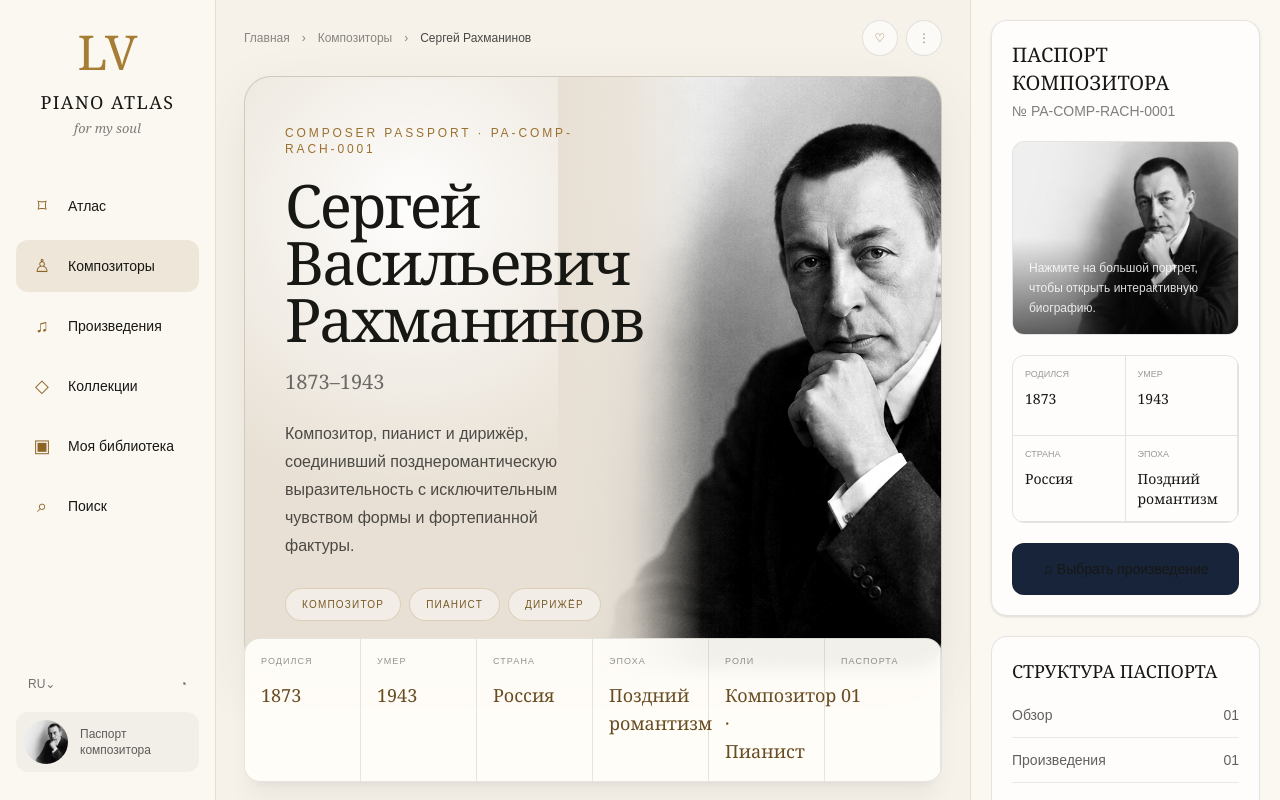
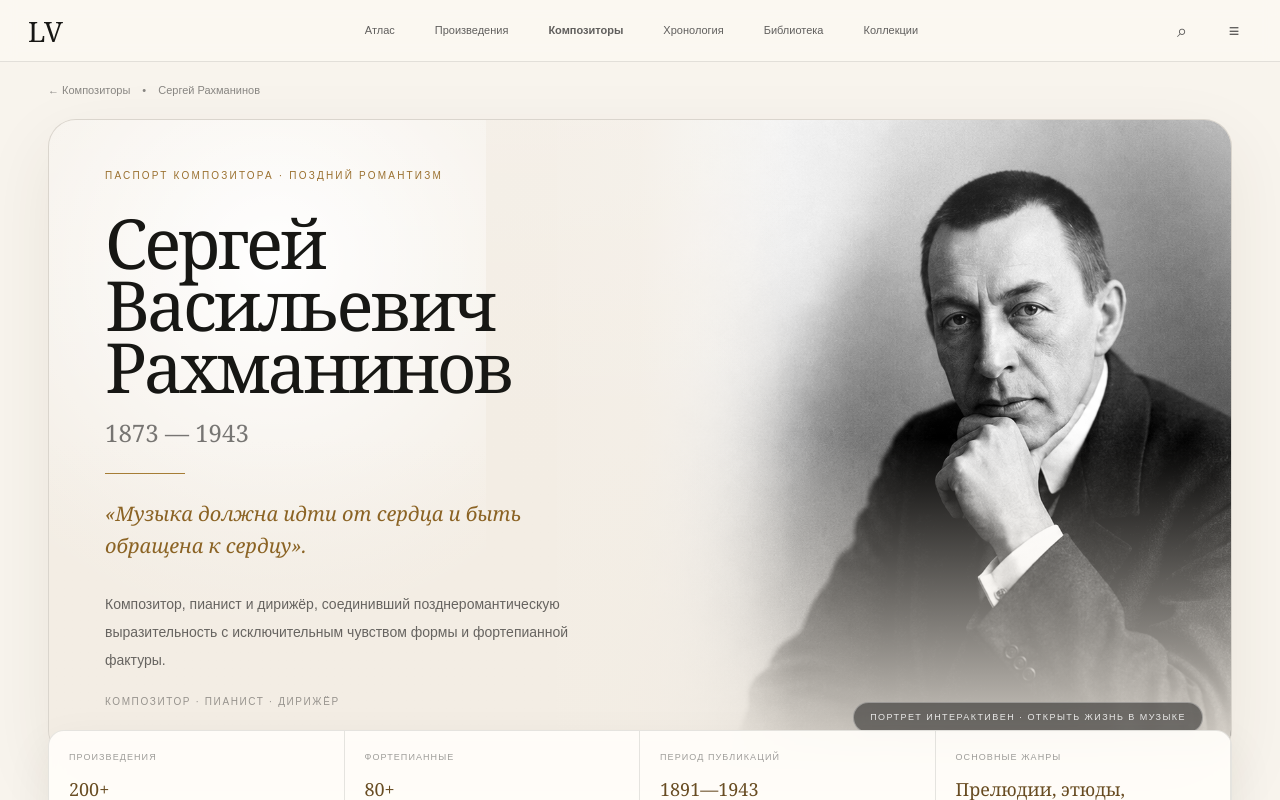
Before and after one commit to NPCWOW/piano-atlas-for-my-soul, a Next.js app: page /composers/sergei-rachmaninoff in a window 1280 px wide. Shown: the top 800 px of the page. Built offline with nearby package versions, Linux system fonts and the light colour scheme.

Commit message:
Redesign composer passport to editorial reference

```diff
--- a/app/composers/[slug]/page.tsx
+++ b/app/composers/[slug]/page.tsx
@@ -3,6 +3,7 @@ import { notFound } from "next/navigation";
 import ComposerJourneyLink from "@/components/ComposerJourneyLink";
 import MozartJourneyLink from "@/components/MozartJourneyLink";
 import ComposerPassportTabs from "@/components/composer/ComposerPassportTabs";
+import PrimaryNav from "@/components/PrimaryNav";
 import { composers, getComposerBySlug } from "@/data/composers";
 import { getWorksByComposerId } from "@/data/catalog";
 
@@ -10,223 +11,92 @@ export function generateStaticParams() {
   return composers.map((composer) => ({ slug: composer.slug }));
 }
 
-const navItems = [
-  ["⌑", "Атлас"],
-  ["♙", "Композиторы"],
-  ["♫", "Произведения"],
-  ["◇", "Коллекции"],
-  ["▣", "Моя библиотека"],
-  ["⌕", "Поиск"],
-];
-
-export default async function ComposerPassportPage({
-  params,
-}: {
-  params: Promise<{ slug: string }>;
-}) {
+export default async function ComposerPassportPage({ params }: { params: Promise<{ slug: string }> }) {
   const { slug } = await params;
   const composer = getComposerBySlug(slug);
   if (!composer) notFound();
 
-  const composerWorks = getWorksByComposerId(composer.id);
+  const works = getWorksByComposerId(composer.id);
   const isRachmaninoff = composer.slug === "sergei-rachmaninoff";
   const isMozart = composer.slug === "wolfgang-amadeus-mozart";
   const hasJourney = isRachmaninoff || isMozart;
-  const heroPortrait = isRachmaninoff
-    ? "/images/works/rachmaninoff-hero.jpg"
-    : composer.portrait ?? "";
-  const passportCode = isRachmaninoff ? "RACH-0001" : isMozart ? "MOZ-0001" : composer.id.toUpperCase();
+  const portrait = isRachmaninoff ? "/images/works/rachmaninoff-hero.jpg" : composer.portrait ?? "";
 
-  const eraLabel = isRachmaninoff
-    ? "Поздний романтизм"
-    : isMozart
-      ? "Венский классицизм"
-      : "Классическая музыка";
-
-  const roles = isRachmaninoff
-    ? ["Композитор", "Пианист", "Дирижёр"]
-    : ["Композитор", "Пианист", "Капельмейстер"];
-
-  const facts = [
-    ["Родился", composer.born],
-    ["Умер", composer.died ?? "—"],
-    ["Страна", composer.country.ru],
-    ["Эпоха", eraLabel],
-    ["Роли", roles.slice(0, 2).join(" · ")],
-    ["Паспорта", String(composerWorks.length).padStart(2, "0")],
-  ];
+  const profile = isRachmaninoff
+    ? {
+        era: "Поздний романтизм",
+        quote: "«Музыка должна идти от сердца и быть обращена к сердцу».",
+        roles: "Композитор · пианист · дирижёр",
+        works: "200+",
+        pianoWorks: "80+",
+        published: "1891—1943",
+        genres: "Прелюдии, этюды, концерты, симфонии, романсы",
+      }
+    : {
+        era: "Венский классицизм",
+        quote: "«Мелодия — сущность музыки».",
+        roles: "Композитор · пианист · капельмейстер",
+        works: "600+",
+        pianoWorks: "100+",
+        published: "1761—1791",
+        genres: "Сонаты, концерты, симфонии, оперы, камерная музыка",
+      };
 
   return (
-    <main className="min-h-screen bg-[#f6f2ea] text-[#171714] lg:pl-[216px] lg:pr-[310px]">
-      <aside className="fixed inset-y-0 left-0 z-40 hidden w-[216px] border-r border-black/10 bg-[#fbf8f2] px-4 py-7 lg:flex lg:flex-col">
-        <Link href="/" className="mb-10 text-center">
-          <span className="block font-serif text-5xl leading-none text-[#a67d35]">LV</span>
-          <strong className="mt-3 block font-serif text-lg font-medium tracking-[.08em]">PIANO ATLAS</strong>
-          <small className="font-serif italic text-black/50">for my soul</small>
-        </Link>
+    <main className="min-h-screen bg-[#f8f4ed] text-[#171714]">
+      <PrimaryNav active="Композиторы" />
 
-        <nav className="space-y-2">
-          {navItems.map(([icon, label]) => (
-            <a
-              key={label}
-              href="#"
-              className={`flex items-center gap-4 rounded-xl px-4 py-3 text-sm transition ${
-                label === "Композиторы"
-                  ? "bg-[#eee6d8] text-[#8c6424]"
-                  : "text-black/72 hover:bg-black/[.035]"
-              }`}
-            >
-              <span className="w-5 text-center text-lg text-[#8c6424]">{icon}</span>
-              {label}
-            </a>
-          ))}
-        </nav>
+      <div className="mx-auto max-w-[1500px] px-5 pb-16 sm:px-8 lg:px-12">
+        <div className="flex items-center gap-3 py-5 text-[11px] text-black/45">
+          <Link href="/composers" className="hover:text-[#8b6324]">← Композиторы</Link>
+          <span>•</span>
+          <span>{composer.name.ru}</span>
+        </div>
 
-        <div className="mt-auto">
-          <div className="mb-5 flex items-center justify-between px-3 text-xs text-black/55">
-            <span>RU⌄</span>
-            <span>◔</span>
-          </div>
-          <div className="flex items-center gap-3 rounded-xl bg-black/[.035] p-2">
-            <img
-              src={heroPortrait}
-              alt=""
-              className="h-11 w-11 rounded-full object-cover object-top grayscale"
-            />
-            <span className="text-xs text-black/62">Паспорт<br />композитора</span>
-          </div>
-        </div>
-      </aside>
+        <section className="relative min-h-[570px] overflow-hidden rounded-[28px] border border-black/10 bg-[#f3ede4] shadow-[0_24px_70px_rgba(66,49,24,.08)]">
+          <div className="absolute inset-0 bg-[radial-gradient(circle_at_19%_22%,rgba(255,255,255,.98),transparent_34%)]" />
+          <div className="absolute inset-y-0 right-0 w-[57%] bg-cover bg-top grayscale contrast-110" style={{ backgroundImage: `url('${portrait}')` }} />
+          <div className="absolute inset-y-0 left-[37%] w-[26%] bg-gradient-to-r from-[#f3ede4] via-[#f3ede4]/88 to-transparent" />
+          <div className="absolute inset-0 bg-gradient-to-t from-[#f3ede4]/90 via-transparent to-white/15" />
 
-      <section className="min-h-screen px-4 pb-28 pt-5 sm:px-6 lg:px-7 lg:pb-10">
-        <div className="mx-auto max-w-[1100px]">
-          <div className="mb-5 flex items-center justify-between text-xs text-black/45">
-            <div className="hidden items-center gap-3 md:flex">
-              <Link href="/">Главная</Link>
-              <span>›</span>
-              <span>Композиторы</span>
-              <span>›</span>
-              <strong className="font-medium text-black/70">{composer.name.ru}</strong>
-            </div>
-            <Link href="/" className="md:hidden">← Назад</Link>
-            <div className="flex gap-2">
-              <button className="grid h-9 w-9 place-items-center rounded-full border border-black/10 bg-white/60 text-[#946b28]">♡</button>
-              <button className="grid h-9 w-9 place-items-center rounded-full border border-black/10 bg-white/60">⋮</button>
+          <div className="relative z-10 flex min-h-[505px] items-center px-7 py-12 sm:px-10 lg:px-14">
+            <div className="max-w-[52%]">
+              <p className="text-[10px] uppercase tracking-[.22em] text-[#9b7130]">Паспорт композитора · {profile.era}</p>
+              <h1 className="mt-7 font-serif text-[clamp(3.2rem,5.4vw,6rem)] leading-[.9] tracking-[-.045em]">
+                {composer.fullName.ru}
+              </h1>
+              <p className="mt-5 font-serif text-2xl text-black/52">{composer.born} — {composer.died}</p>
+              <div className="mt-6 h-px w-20 bg-[#a67d35]" />
+              <p className="mt-6 max-w-md font-serif text-xl italic leading-8 text-[#8b6324]">{profile.quote}</p>
+              <p className="mt-7 max-w-lg text-sm leading-7 text-black/58">{composer.biography.ru}</p>
+              <p className="mt-5 text-[10px] uppercase tracking-[.16em] text-black/38">{profile.roles}</p>
             </div>
           </div>
 
-          <section className={`relative min-h-[350px] overflow-hidden rounded-[1.7rem] border border-black/10 shadow-[0_20px_60px_rgba(60,45,20,.08)] ${isMozart ? "bg-[#eee2cf]" : "bg-[#e8e0d4]"}`}>
-            <div className="absolute inset-0 bg-[radial-gradient(circle_at_24%_22%,rgba(255,255,255,.96),transparent_42%)]" />
-            <div
-              className={`absolute bottom-0 right-0 h-full w-[55%] bg-cover grayscale contrast-110 ${isMozart ? "bg-[50%_16%] sepia-[.12]" : "bg-top"}`}
-              style={{ backgroundImage: `url('${heroPortrait}')` }}
-            />
-            <div className={`absolute inset-y-0 left-[45%] w-36 bg-gradient-to-r via-[rgba(232,224,212,.82)] to-transparent ${isMozart ? "from-[#eee2cf]" : "from-[#e8e0d4]"}`} />
-            {isMozart && <div className="absolute inset-0 bg-gradient-to-t from-[#9b5d31]/10 via-transparent to-white/10" />}
-
-            <div className="relative z-10 max-w-[58%] px-7 py-10 sm:px-10 sm:py-12">
-              <p className="mb-5 text-xs uppercase tracking-[.24em] text-[#9b7130]">
-                Composer Passport · PA-COMP-{passportCode}
-              </p>
-              <h1 className="font-serif text-4xl leading-[.95] tracking-[-.035em] sm:text-6xl">
-                {composer.fullName.ru}
-              </h1>
-              <p className="mt-5 font-serif text-xl text-black/55">
-                {composer.born}–{composer.died}
-              </p>
-              <p className="mt-6 max-w-xl text-sm leading-7 text-black/68 sm:text-base">
-                {composer.biography.ru}
-              </p>
-              <div className="mt-7 flex flex-wrap gap-2 text-[10px] uppercase tracking-[.12em] text-[#795925]">
-                {roles.map((role) => (
-                  <span key={role} className="rounded-full border border-[#9b7130]/25 bg-white/45 px-4 py-2">
-                    {role}
-                  </span>
-                ))}
-              </div>
-            </div>
-
-            {isRachmaninoff && <ComposerJourneyLink />}
-            {isMozart && <MozartJourneyLink />}
-          </section>
-
-          <section className="relative z-20 -mt-8 grid overflow-hidden rounded-2xl border border-black/10 bg-[#fffdf8]/95 shadow-xl shadow-black/5 backdrop-blur sm:grid-cols-2 xl:grid-cols-6">
-            {facts.map(([label, value]) => (
-              <div key={label} className="min-h-24 border-b border-r border-black/10 p-4 xl:border-b-0">
-                <small className="block text-[9px] uppercase tracking-[.12em] text-black/42">{label}</small>
-                <strong className="mt-3 block font-serif text-lg font-medium text-[#684c22]">{value}</strong>
-              </div>
-            ))}
-          </section>
-
-          <ComposerPassportTabs composer={composer} works={composerWorks} hasJourney={hasJourney} />
-        </div>
-      </section>
-
-      <aside className="fixed inset-y-0 right-0 z-30 hidden w-[310px] overflow-y-auto border-l border-black/10 bg-[#fbf8f2] p-5 lg:block">
-        <section className="rounded-2xl border border-black/10 bg-white/65 p-5 shadow-sm">
-          <h2 className="font-serif text-xl">ПАСПОРТ КОМПОЗИТОРА</h2>
-          <p className="mt-1 text-sm text-black/50">№ PA-COMP-{passportCode}</p>
-
-          <div className="mt-5 overflow-hidden rounded-xl border border-black/10">
-            <div className="relative h-48 bg-[#ded5c8]">
-              <div
-                className={`absolute inset-0 bg-cover grayscale ${isMozart ? "bg-[50%_16%] sepia-[.12]" : "bg-top"}`}
-                style={{ backgroundImage: `url('${heroPortrait}')` }}
-              />
-              <div className="absolute inset-0 bg-gradient-to-t from-black/60 via-transparent to-transparent" />
-              <p className="absolute bottom-4 left-4 right-4 text-xs leading-5 text-white/85">
-                {hasJourney
-                  ? isMozart
-                    ? "Нажмите на большой портрет: Моцарт будет перемещаться и постепенно взрослеть."
-                    : "Нажмите на большой портрет, чтобы открыть интерактивную биографию."
-                  : "Паспорт жизни и творчества композитора."}
-              </p>
-            </div>
+          <div className="absolute bottom-6 right-7 z-[12] hidden rounded-full border border-white/35 bg-black/45 px-4 py-2 text-[9px] uppercase tracking-[.16em] text-white/85 backdrop-blur sm:block">
+            Портрет интерактивен · открыть жизнь в музыке
           </div>
 
-          <div className="mt-5 grid grid-cols-2 overflow-hidden rounded-xl border border-black/10 text-sm">
-            {facts.slice(0, 4).map(([label, value]) => (
-              <div key={label} className="min-h-20 border-b border-r border-black/10 p-3">
-                <small className="block text-[9px] uppercase text-black/40">{label}</small>
-                <strong className="mt-2 block font-serif font-medium">{value}</strong>
-              </div>
-            ))}
-          </div>
-
-          <a
-            href="#composer-works"
-            className="mt-5 block w-full rounded-xl bg-[#17243a] px-4 py-4 text-center text-sm font-medium text-white"
-          >
-            ♫ Выбрать произведение
-          </a>
+          {isRachmaninoff && <ComposerJourneyLink />}
+          {isMozart && <MozartJourneyLink />}
         </section>
 
-        <section className="mt-5 rounded-2xl border border-black/10 bg-white/65 p-5">
-          <h3 className="font-serif text-lg">СТРУКТУРА ПАСПОРТА</h3>
-          <div className="mt-5 space-y-3 text-sm text-black/62">
-            <div className="flex items-center justify-between border-b border-black/8 pb-3"><span>Обзор</span><span>01</span></div>
-            <div className="flex items-center justify-between border-b border-black/8 pb-3"><span>Произведения</span><span>{String(composerWorks.length).padStart(2, "0")}</span></div>
-            <div className="flex items-center justify-between border-b border-black/8 pb-3"><span>Жизнь в музыке</span><span>{hasJourney ? "06 глав" : "—"}</span></div>
-            <div className="flex items-center justify-between"><span>Архив</span><span>03</span></div>
-          </div>
+        <section className="relative z-20 -mt-7 grid overflow-hidden rounded-2xl border border-black/10 bg-[#fffdf9]/95 shadow-[0_18px_45px_rgba(53,39,18,.08)] backdrop-blur sm:grid-cols-2 lg:grid-cols-4">
+          {[
+            ["Произведения", profile.works],
+            ["Фортепианные", profile.pianoWorks],
+            ["Период публикаций", profile.published],
+            ["Основные жанры", profile.genres],
+          ].map(([label, value]) => (
+            <div key={label} className="min-h-[110px] border-b border-r border-black/10 p-5 lg:border-b-0">
+              <small className="block text-[9px] uppercase tracking-[.12em] text-black/38">{label}</small>
+              <strong className="mt-3 block font-serif text-lg font-medium leading-6 text-[#684c22]">{value}</strong>
+            </div>
+          ))}
         </section>
-      </aside>
 
-      <nav className="fixed inset-x-0 bottom-0 z-50 grid grid-cols-5 border-t border-black/10 bg-[#fffdf8]/95 px-2 py-2 backdrop-blur lg:hidden">
-        {[["⌑", "Атлас"], ["♙", "Композиторы"], ["♫", "Произведения"], ["▣", "Библиотека"], ["⌕", "Поиск"]].map(([icon, label]) => (
-          <a
-            key={label}
-            href="#"
-            className={`grid place-items-center gap-1 text-[10px] ${
-              label === "Композиторы" ? "text-[#9b7130]" : "text-black/50"
-            }`}
-          >
-            <span className="text-lg">{icon}</span>
-            {label}
-          </a>
-        ))}
-      </nav>
+        <ComposerPassportTabs composer={composer} works={works} hasJourney={hasJourney} />
+      </div>
     </main>
   );
 }
```
